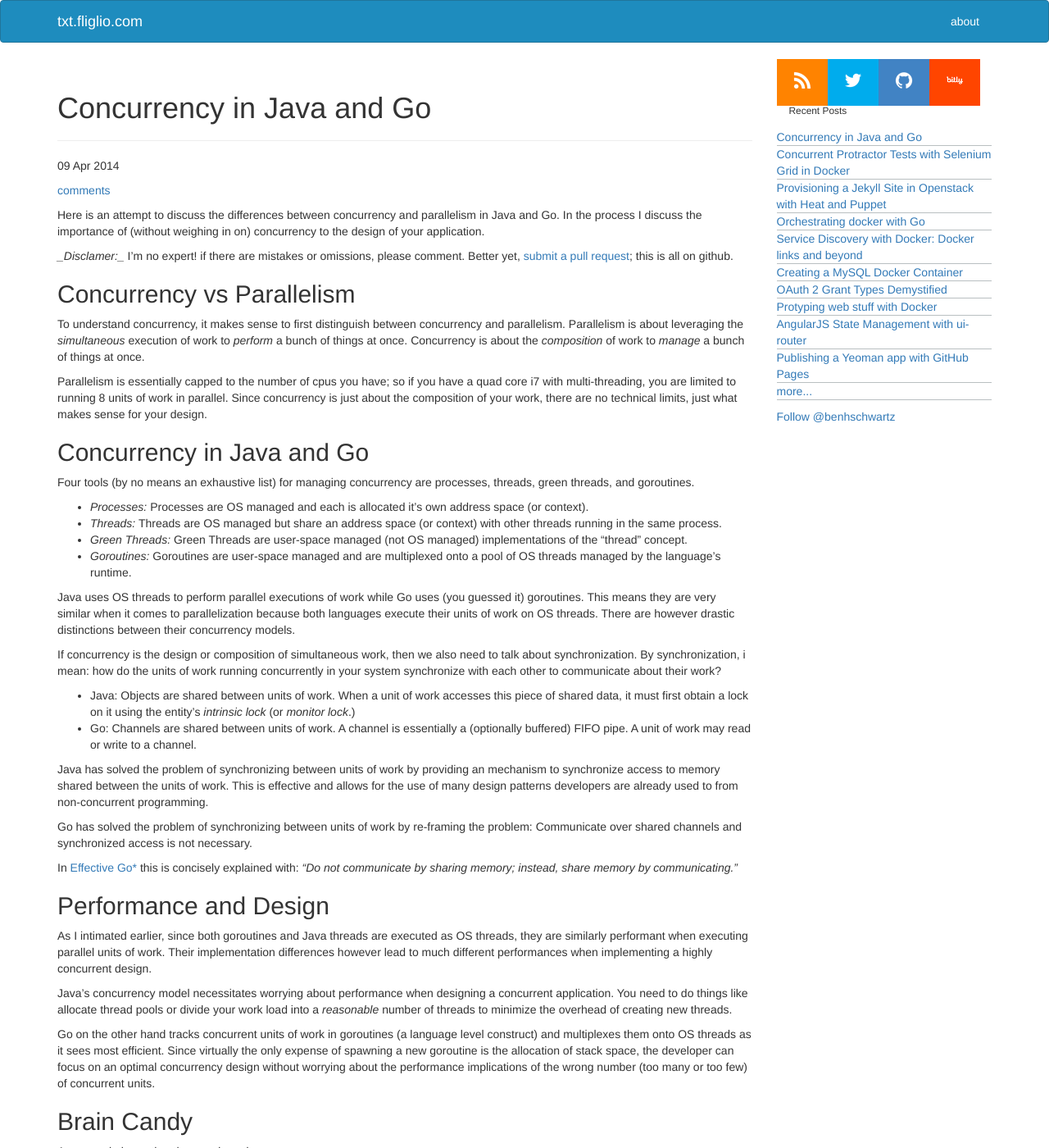
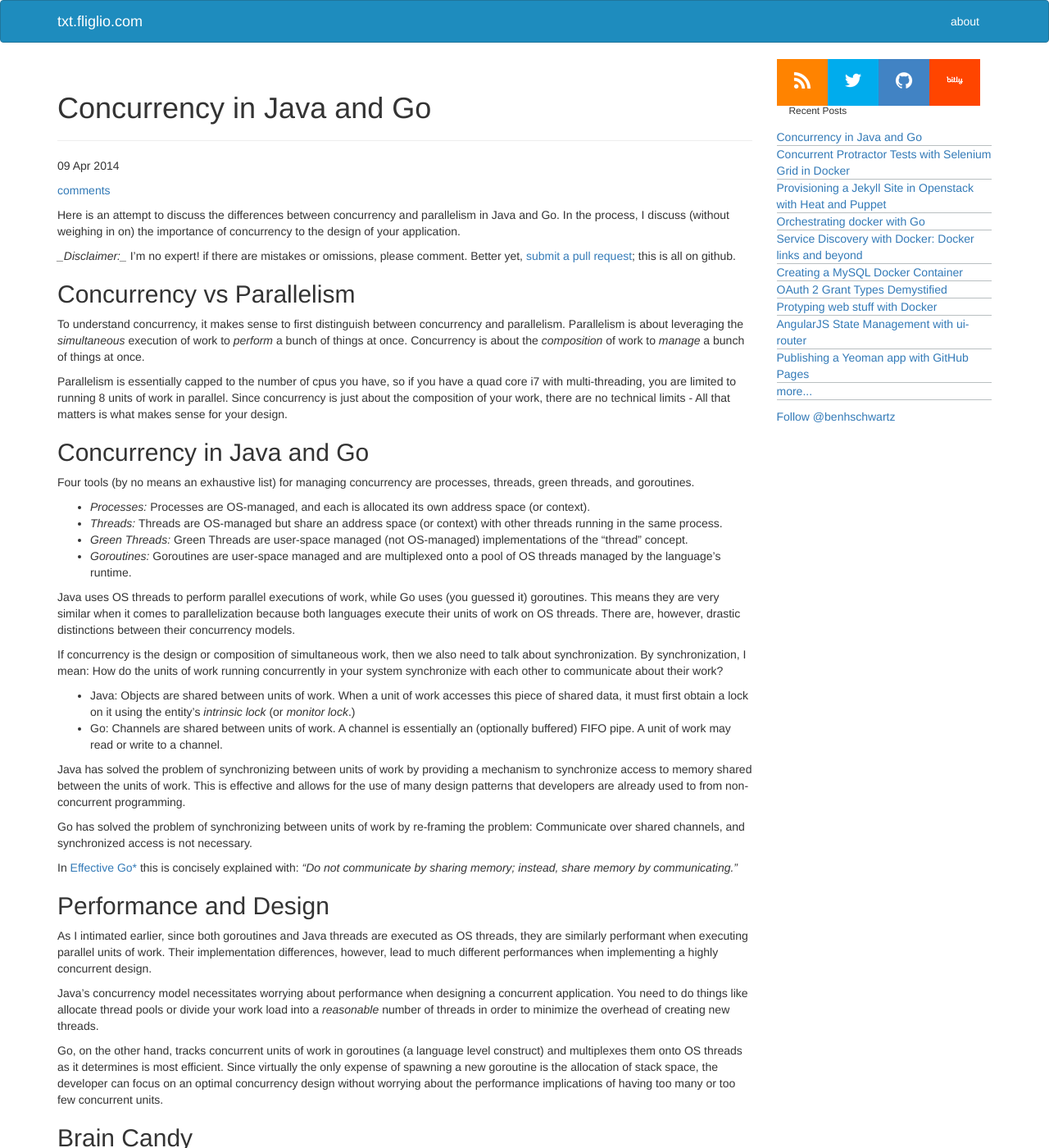
Before and after one commit to benschw/benschw.github.io, a Jekyll site: the page built from _posts/2014-04-09-concurrency-in-java-and-go.md, in a window 1280 px wide and 1400 px high. Shown: the whole window at 82% size. Built offline with Jekyll 4.4.1, drawn with Linux system fonts in a browser that asks for light colours; nearby versions of some CDN libraries; Markdown is read by kramdown in place of the engine named in the settings; comment, search, counter and statistics services are not loaded.

Commit message:
Edited for grammar

```diff
--- a/_posts/2014-04-09-concurrency-in-java-and-go.md
+++ b/_posts/2014-04-09-concurrency-in-java-and-go.md
@@ -4,49 +4,49 @@
 ---
 
 
-Here is an attempt to discuss the differences between concurrency and parallelism in Java and Go. In the process I discuss the importance of (without weighing in on) concurrency to the design of your application.
+Here is an attempt to discuss the differences between concurrency and parallelism in Java and Go. In the process, I discuss (without weighing in on) the importance of concurrency to the design of your application.
 
 <!--more-->
 
-*_Disclamer:_* I'm no expert! if there are mistakes or omissions, please comment. Better yet, [submit a pull request](https://github.com/benschw/benschw.github.io); this is all on github.
+*_Disclaimer:_* I'm no expert! if there are mistakes or omissions, please comment. Better yet, [submit a pull request](https://github.com/benschw/benschw.github.io); this is all on github.
 
 ## Concurrency vs Parallelism
 
 To understand concurrency, it makes sense to first distinguish between concurrency and parallelism.
 Parallelism is about leveraging the _simultaneous_ execution of work to _perform_ a bunch of things at once. Concurrency is about the _composition_ of work to _manage_ a bunch of things at once.
 
-Parallelism is essentially capped to the number of cpus you have; so if you have a quad core i7 with multi-threading, you are limited to running 8 units of work in parallel. Since concurrency is just about the composition of your work, there are no technical limits, just what makes sense for your design.
+Parallelism is essentially capped to the number of cpus you have, so if you have a quad core i7 with multi-threading, you are limited to running 8 units of work in parallel. Since concurrency is just about the composition of your work, there are no technical limits - All that matters is what makes sense for your design.
 
 ## Concurrency in Java and Go
 
 Four tools (by no means an exhaustive list) for managing concurrency are processes, threads, green threads, and goroutines.
 
-- *Processes:* Processes are OS managed and each is allocated it's own address space (or context).
-- *Threads:* Threads are OS managed but share an address space (or context) with other threads running in the same process.
-- *Green Threads:* Green Threads are user-space managed (not OS managed) implementations of the "thread" concept.
+- *Processes:* Processes are OS-managed, and each is allocated its own address space (or context).
+- *Threads:* Threads are OS-managed but share an address space (or context) with other threads running in the same process.
+- *Green Threads:* Green Threads are user-space managed (not OS-managed) implementations of the "thread" concept.
 - *Goroutines:* Goroutines are user-space managed and are multiplexed onto a pool of OS threads managed by the language's runtime.
 
-Java uses OS threads to perform parallel executions of work while Go uses (you guessed it) goroutines. This means they are very similar when it comes to parallelization because both languages execute their units of work on OS threads. There are however drastic distinctions between their concurrency models.
+Java uses OS threads to perform parallel executions of work, while Go uses (you guessed it) goroutines. This means they are very similar when it comes to parallelization because both languages execute their units of work on OS threads. There are, however, drastic distinctions between their concurrency models.
 
-If concurrency is the design or composition of simultaneous work, then we also need to talk about synchronization. By synchronization, i mean: how do the units of work running concurrently in your system synchronize with each other to communicate about their work?
+If concurrency is the design or composition of simultaneous work, then we also need to talk about synchronization. By synchronization, I mean: How do the units of work running concurrently in your system synchronize with each other to communicate about their work?
 
 - Java: Objects are shared between units of work. When a unit of work accesses this piece of shared data, it must first obtain a lock on it using the entity's _intrinsic lock_ (or _monitor lock_.)
-- Go: Channels are shared between units of work. A channel is essentially a (optionally buffered) FIFO pipe. A unit of work may read or write to a channel.
+- Go: Channels are shared between units of work. A channel is essentially an (optionally buffered) FIFO pipe. A unit of work may read or write to a channel.
 
-Java has solved the problem of synchronizing between units of work by providing an mechanism to synchronize access to memory shared between the units of work. This is effective and allows for the use of many design patterns developers are already used to from non-concurrent programming.
+Java has solved the problem of synchronizing between units of work by providing a mechanism to synchronize access to memory shared between the units of work. This is effective and allows for the use of many design patterns that developers are already used to from non-concurrent programming.
 
-Go has solved the problem of synchronizing between units of work by re-framing the problem: Communicate over shared channels and synchronized access is not necessary.
+Go has solved the problem of synchronizing between units of work by re-framing the problem: Communicate over shared channels, and synchronized access is not necessary.
 
 In [Effective Go*](http://golang.org/doc/effective_go.html#sharing) this is concisely explained with: _"Do not communicate by sharing memory; instead, share memory by communicating."_
 
 
 ## Performance and Design
 
-As I intimated earlier, since both goroutines and Java threads are executed as OS threads, they are similarly performant when executing parallel units of work. Their implementation differences however lead to much different performances when implementing a highly concurrent design.
+As I intimated earlier, since both goroutines and Java threads are executed as OS threads, they are similarly performant when executing parallel units of work. Their implementation differences, however, lead to much different performances when implementing a highly concurrent design.
 
-Java's concurrency model necessitates worrying about performance when designing a concurrent application. You need to do things like allocate thread pools or divide your work load into a _reasonable_ number of threads to minimize the overhead of creating new threads.
+Java's concurrency model necessitates worrying about performance when designing a concurrent application. You need to do things like allocate thread pools or divide your work load into a _reasonable_ number of threads in order to minimize the overhead of creating new threads.
 
-Go on the other hand tracks concurrent units of work in goroutines (a language level construct) and multiplexes them onto OS threads as it sees most efficient. Since virtually the only expense of spawning a new goroutine is the allocation of stack space, the developer can focus on an optimal concurrency design without worrying about the performance implications of the wrong number (too many or too few) of concurrent units.
+Go, on the other hand, tracks concurrent units of work in goroutines (a language level construct) and multiplexes them onto OS threads as it determines is most efficient. Since virtually the only expense of spawning a new goroutine is the allocation of stack space, the developer can focus on an optimal concurrency design without worrying about the performance implications of having too many or too few concurrent units.
 
 
 ## Brain Candy
```
